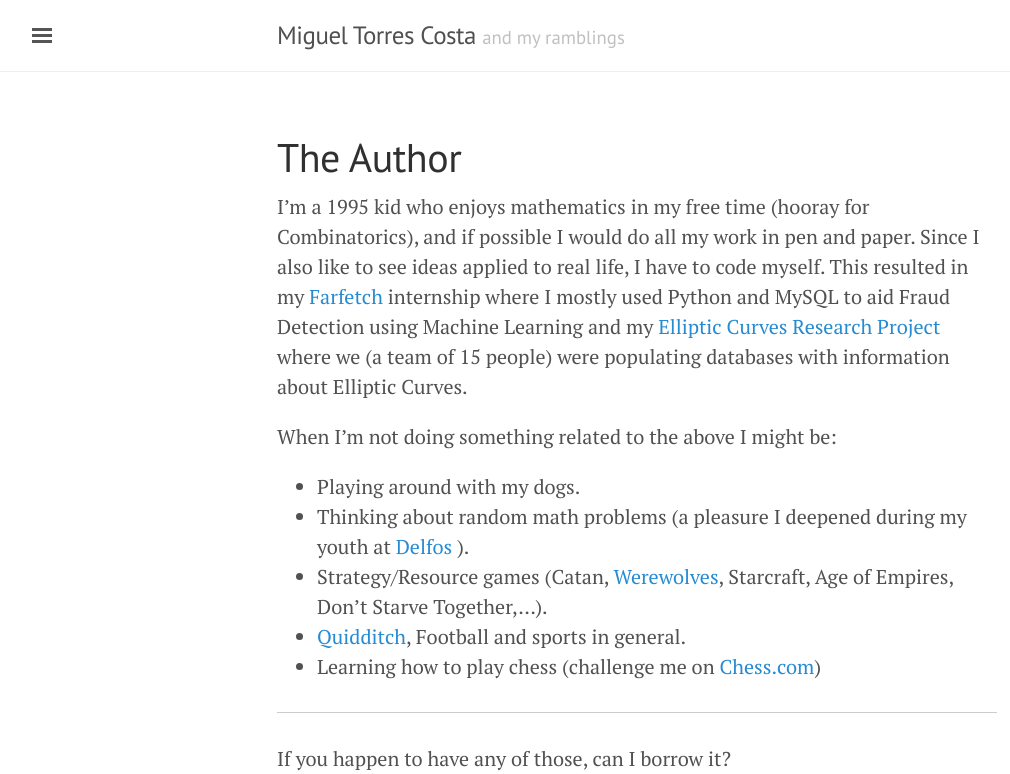
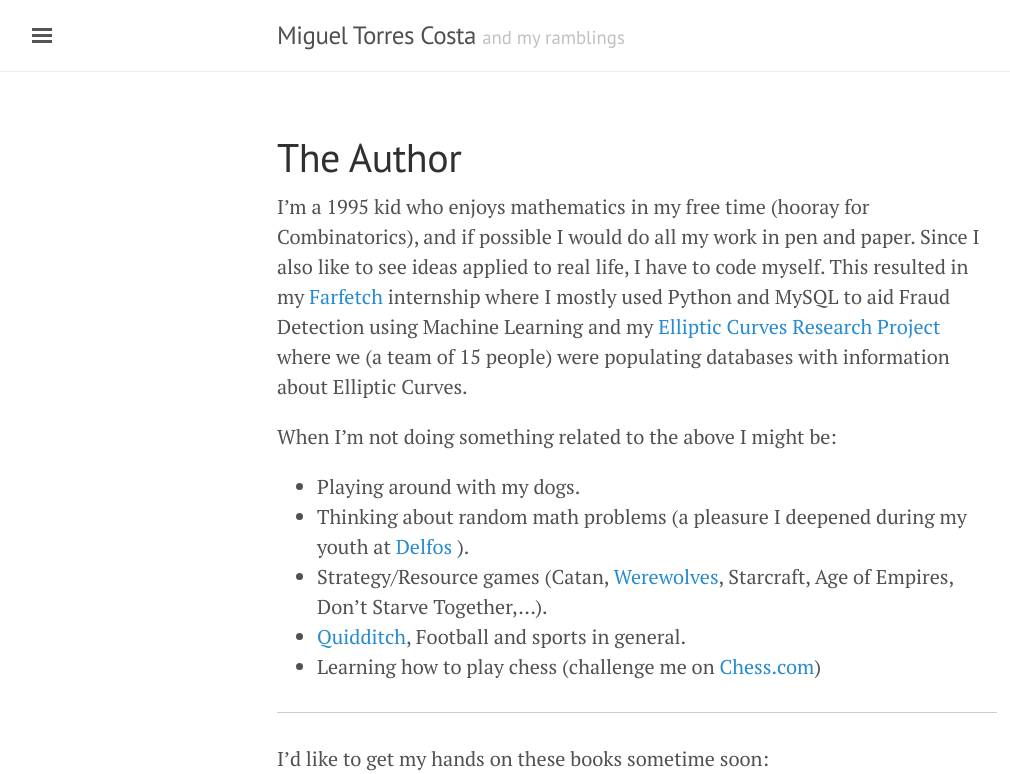
Before and after one commit to migueltorrescosta/migueltorrescosta.github.io, a Jekyll site: the page built from page_The_Author.md, in a window 1280 px wide, cut to the strip 0-774 px from the top of the page. Shown: the whole strip, without its empty margins (3-1013 px from the left). Built offline with Jekyll 4.4.1, drawn with Linux system fonts in a browser that asks for light colours; nearby versions of some CDN libraries.

Commit message:
Rephrasing

```diff
--- a/page_The_Author.md
+++ b/page_The_Author.md
@@ -17,6 +17,6 @@ When I'm not doing something related to the above I might be:
 
 <hr>
 
-If you happen to have any of those, can I borrow it?
+I'd like to get my hands on these books sometime soon:
 
 {% include goodreads.html %}
```
